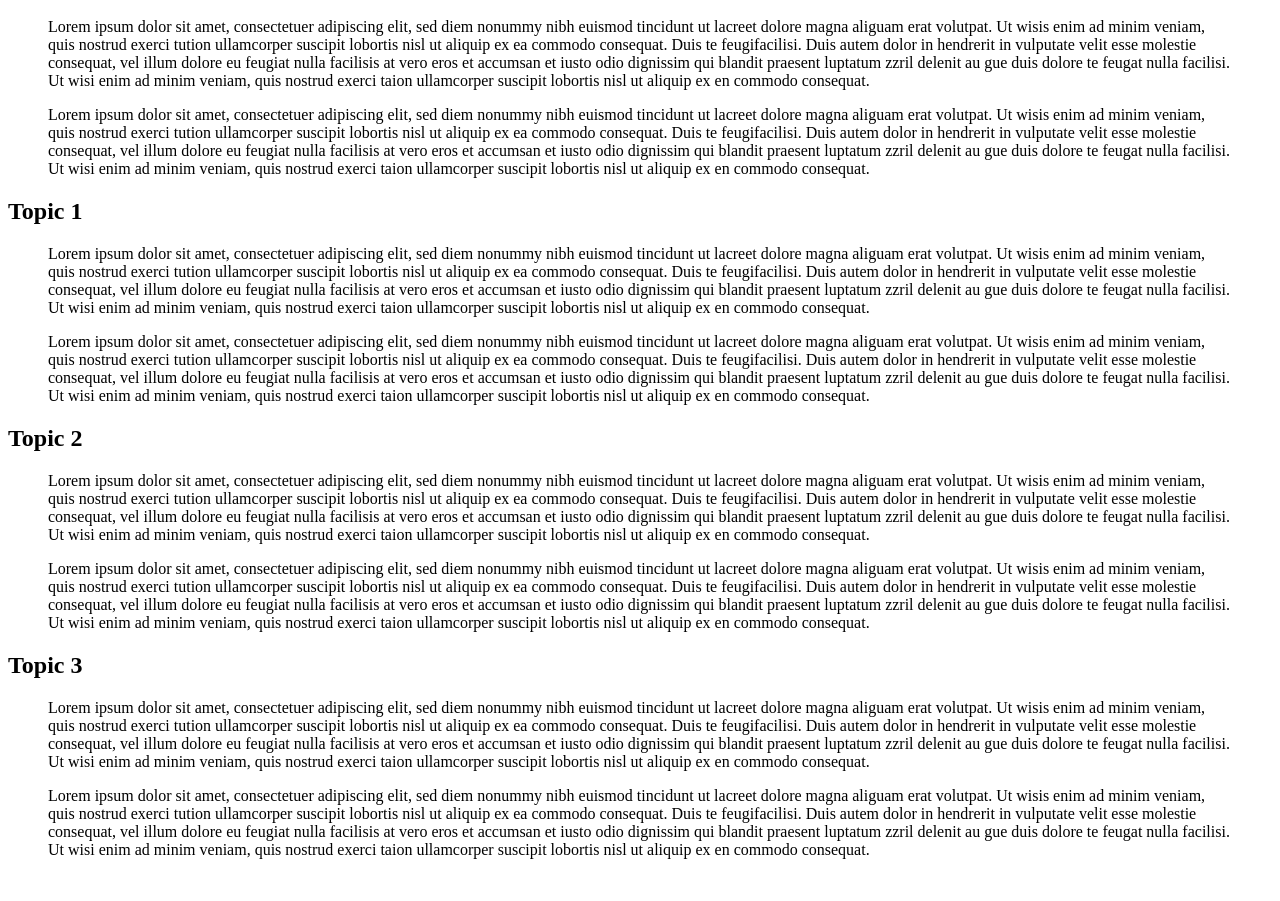
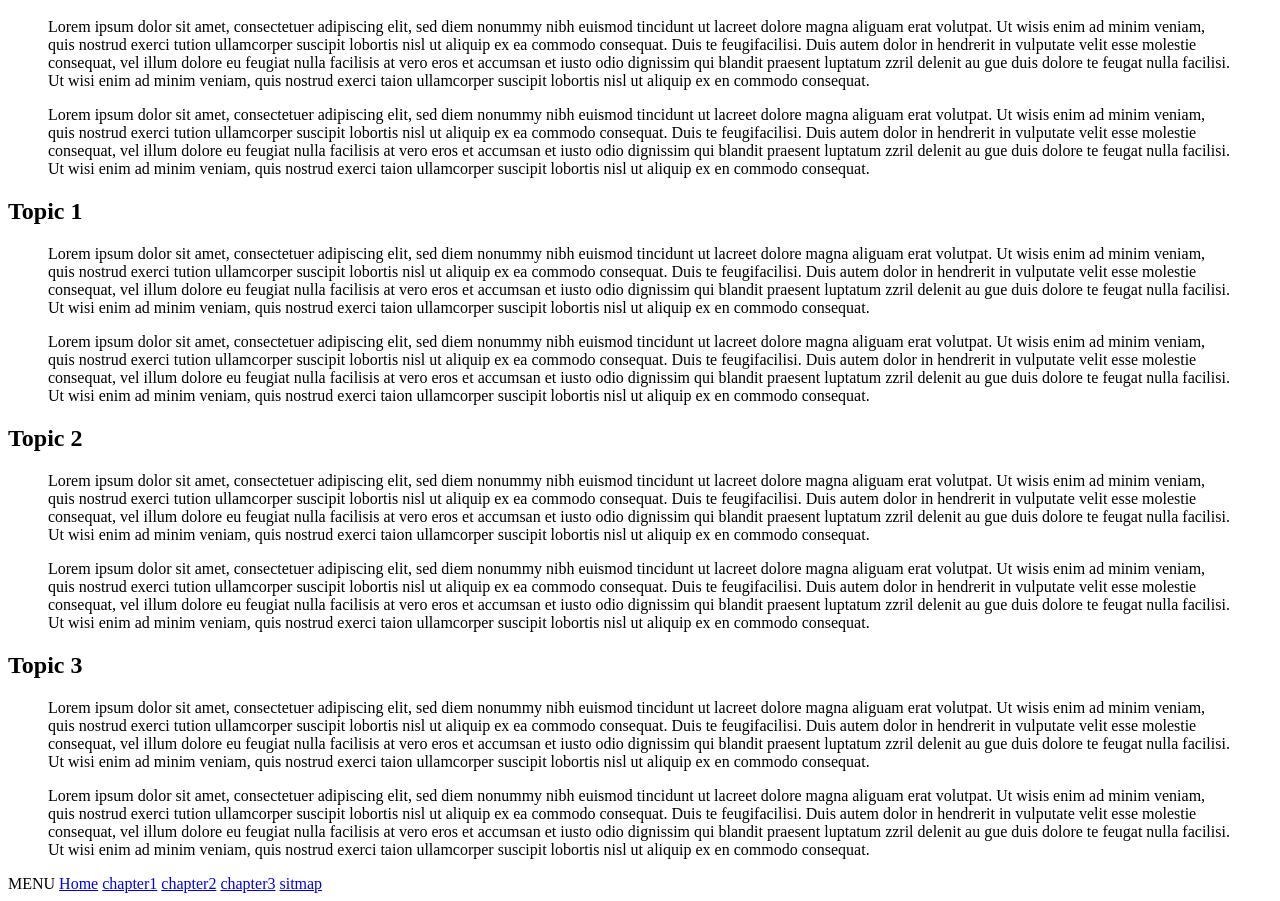
Before and after one commit to puravp2/links_review_pd5-6_cruz, a plain HTML site: page chapter1.htm in a window 1280 px wide. Shown: the part 48-949 px from the top of the page. Before the commit the page ends 923 px from the top, so only its background shows below. Drawn offline with Linux system fonts and the light colour scheme.

Commit message:
Update chapter1.htm

```diff
--- a/chapter1.htm
+++ b/chapter1.htm
@@ -26,7 +26,12 @@
 <blockquote>Lorem ipsum dolor sit amet, consectetuer adipiscing elit, sed diem nonummy nibh euismod tincidunt ut lacreet dolore magna aliguam erat volutpat. Ut wisis enim ad minim veniam, quis nostrud exerci tution ullamcorper suscipit lobortis nisl ut aliquip ex ea commodo    consequat. Duis te feugifacilisi. Duis autem dolor in hendrerit in vulputate velit esse molestie consequat, vel illum dolore eu feugiat nulla facilisis at vero eros et accumsan et iusto odio dignissim qui blandit praesent luptatum zzril delenit au gue duis dolore te feugat nulla facilisi. Ut wisi enim ad minim veniam, quis nostrud exerci taion ullamcorper suscipit lobortis nisl ut aliquip ex en commodo consequat.</blockquote>
 
 <blockquote>Lorem ipsum dolor sit amet, consectetuer adipiscing elit, sed diem nonummy nibh euismod tincidunt ut lacreet dolore magna aliguam erat volutpat. Ut wisis enim ad minim veniam, quis nostrud exerci tution ullamcorper suscipit lobortis nisl ut aliquip ex ea commodo    consequat. Duis te feugifacilisi. Duis autem dolor in hendrerit in vulputate velit esse molestie consequat, vel illum dolore eu feugiat nulla facilisis at vero eros et accumsan et iusto odio dignissim qui blandit praesent luptatum zzril delenit au gue duis dolore te feugat nulla facilisi. Ut wisi enim ad minim veniam, quis nostrud exerci taion ullamcorper suscipit lobortis nisl ut aliquip ex en commodo consequat.</blockquote>
-
+<div class="menu">MENU
+	<a href="toc.html">Home</a>
+    	<a href="chapter1.htm">chapter1</a>
+    	<a href="chapter2.htm">chapter2</a>
+    	<a href="chapter3.htm">chapter3</a>
+    	<a href="sitmap.html">sitmap</a>
 
 
 </body>
```
